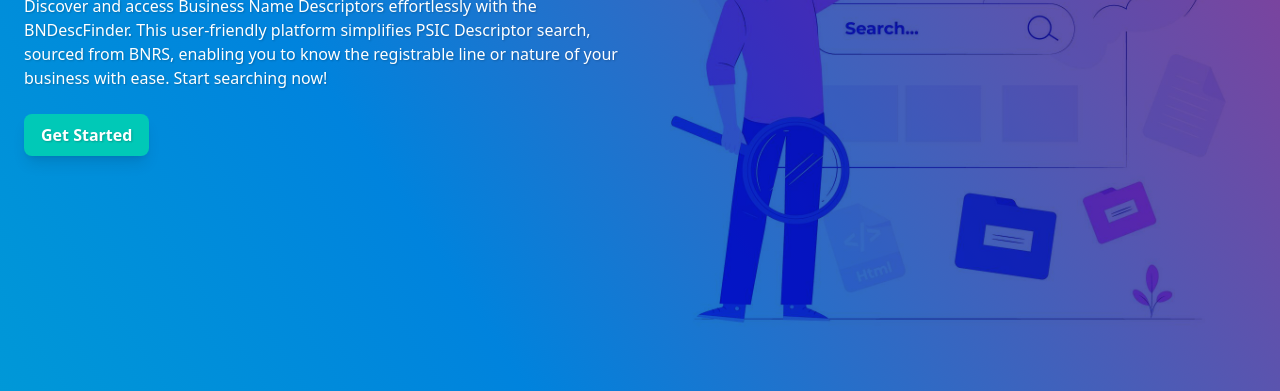
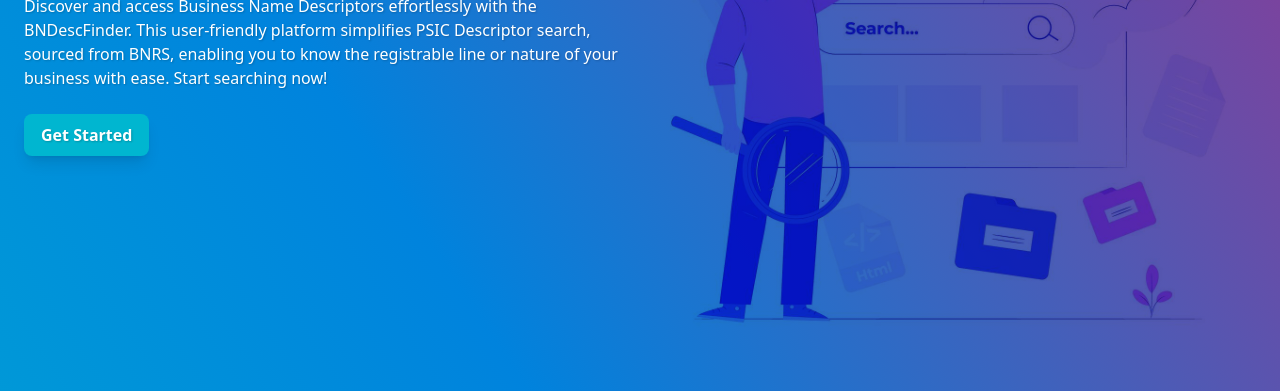
Before and after one commit to rylCodes/BN-Descriptors, a website: page index.html in a window 1280 px wide. Shown: the part 409-800 px from the top of the page. Drawn offline with Linux system fonts and the light colour scheme.

Commit message:
fix the color of get started button

```diff
--- a/index.html
+++ b/index.html
@@ -66,7 +66,7 @@
             This user-friendly platform simplifies PSIC Descriptor search, sourced from BNRS, enabling you to know the registrable line or nature of your business with ease.
             Start searching now!
           </p>
-          <a onclick="startSearching()" class="border border-transparent px-4 py-2 rounded-lg shadow-lg bg-[#00C9B7] w-fit mx-auto font-semibold hover:bg-inherit hover:border-white lg:mx-0 transition-all duration-500" href="#descriptors">Get Started</a>
+          <a onclick="startSearching()" class="border border-transparent px-4 py-2 rounded-lg shadow-lg bg-[#00B6D0] w-fit mx-auto font-semibold hover:bg-inherit hover:border-white lg:mx-0 transition-all duration-500" href="#descriptors">Get Started</a>
         </div>
         <div class="w-full h-auto lg:flex-1">
           <img class="object-cover mix-blend-multiply" src="./img/hero-image.jpg" alt="man that is searching">
```
Also changed, not shown: src/output.css.
